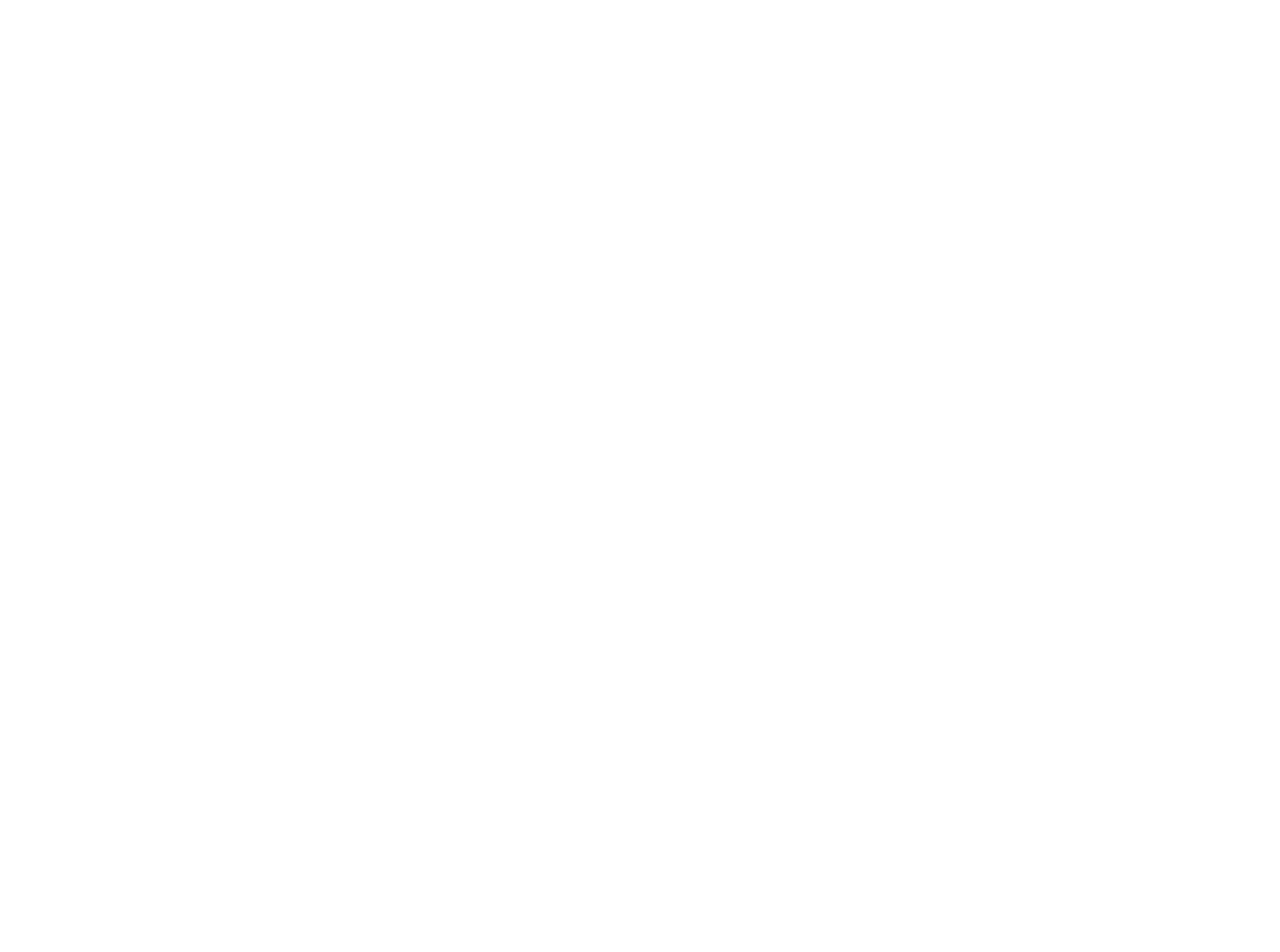
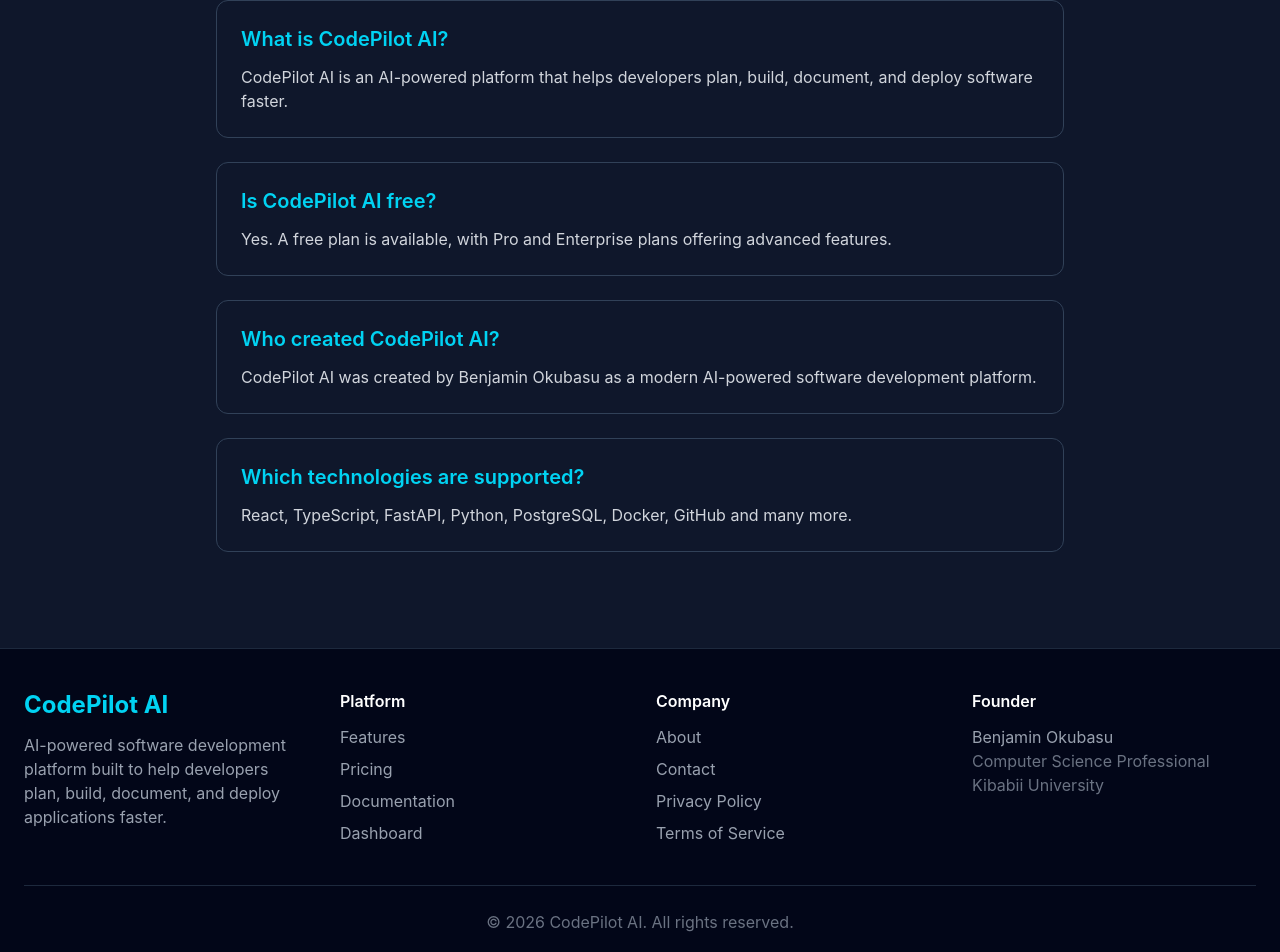
Before and after one commit to okub-crypto/codepilot-ai, a React (Vite) app in the folder frontend/: page / in a window 1280 px wide. Shown: the part 4260-5212 px from the top of the page. Before the commit the page ends 4148 px from the top, so only its background shows below. Built offline with nearby package versions, Linux system fonts and the light colour scheme.

Commit message:
Add login and register pages

```diff
--- a/frontend/src/components/layout/Footer.tsx
+++ b/frontend/src/components/layout/Footer.tsx
@@ -1,7 +1,56 @@
 function Footer() {
   return (
-    <footer className="bg-slate-800 py-6 text-center text-gray-400">
-      <p>© 2026 CodePilot AI. All rights reserved.</p>
+    <footer className="bg-slate-950 border-t border-slate-800 py-10">
+      <div className="mx-auto max-w-7xl px-6">
+        <div className="grid gap-8 md:grid-cols-4">
+          <div>
+            <h2 className="text-2xl font-bold text-cyan-400">
+              CodePilot AI
+            </h2>
+            <p className="mt-3 text-gray-400">
+              AI-powered software development platform built to help developers
+              plan, build, document, and deploy applications faster.
+            </p>
+          </div>
+
+          <div>
+            <h3 className="font-semibold text-white">Platform</h3>
+            <ul className="mt-3 space-y-2 text-gray-400">
+              <li>Features</li>
+              <li>Pricing</li>
+              <li>Documentation</li>
+              <li>Dashboard</li>
+            </ul>
+          </div>
+
+          <div>
+            <h3 className="font-semibold text-white">Company</h3>
+            <ul className="mt-3 space-y-2 text-gray-400">
+              <li>About</li>
+              <li>Contact</li>
+              <li>Privacy Policy</li>
+              <li>Terms of Service</li>
+            </ul>
+          </div>
+
+          <div>
+            <h3 className="font-semibold text-white">Founder</h3>
+            <p className="mt-3 text-gray-400">
+              Benjamin Okubasu
+            </p>
+            <p className="text-gray-500">
+              Computer Science Professional
+            </p>
+            <p className="text-gray-500">
+              Kibabii University
+            </p>
+          </div>
+        </div>
+
+        <div className="mt-10 border-t border-slate-800 pt-6 text-center text-gray-500">
+          © 2026 CodePilot AI. All rights reserved.
+        </div>
+      </div>
     </footer>
   );
 }
--- /dev/null
+++ b/frontend/src/components/sections/FAQ.tsx
@@ -0,0 +1,53 @@
+function FAQ() {
+  const faqs = [
+    {
+      question: "What is CodePilot AI?",
+      answer:
+        "CodePilot AI is an AI-powered platform that helps developers plan, build, document, and deploy software faster.",
+    },
+    {
+      question: "Is CodePilot AI free?",
+      answer:
+        "Yes. A free plan is available, with Pro and Enterprise plans offering advanced features.",
+    },
+    {
+      question: "Who created CodePilot AI?",
+      answer:
+        "CodePilot AI was created by Benjamin Okubasu as a modern AI-powered software development platform.",
+    },
+    {
+      question: "Which technologies are supported?",
+      answer:
+        "React, TypeScript, FastAPI, Python, PostgreSQL, Docker, GitHub and many more.",
+    },
+  ];
+
+  return (
+    <section className="bg-slate-900 py-24">
+      <div className="mx-auto max-w-4xl px-6">
+        <h2 className="text-center text-4xl font-bold text-white">
+          Frequently Asked Questions
+        </h2>
+
+        <div className="mt-12 space-y-6">
+          {faqs.map((faq) => (
+            <div
+              key={faq.question}
+              className="rounded-xl border border-slate-700 p-6"
+            >
+              <h3 className="text-xl font-semibold text-cyan-400">
+                {faq.question}
+              </h3>
+
+              <p className="mt-3 text-gray-300">
+                {faq.answer}
+              </p>
+            </div>
+          ))}
+        </div>
+      </div>
+    </section>
+  );
+}
+
+export default FAQ;
--- a/frontend/src/pages/Home/HomePage.tsx
+++ b/frontend/src/pages/Home/HomePage.tsx
@@ -1,4 +1,3 @@
-import Pricing from "../../components/sections/Pricing";
 import Hero from "../../components/common/Hero";
 import Features from "../../components/common/Features";
 import HowItWorks from "../../components/sections/HowItWorks";
@@ -6,6 +5,8 @@
 import Stats from "../../components/sections/Stats";
 import Founder from "../../components/sections/Founder";
 import CTA from "../../components/sections/CTA";
+import Pricing from "../../components/sections/Pricing";
+import FAQ from "../../components/sections/FAQ";
 
 function HomePage() {
   return (
@@ -17,7 +18,8 @@
       <Stats />
       <Founder />
       <CTA />
-       <Pricing />
+      <Pricing />
+      <FAQ />
     </>
   );
 }
--- /dev/null
+++ b/frontend/src/pages/Register/RegisterPage.tsx
@@ -0,0 +1,37 @@
+function RegisterPage() {
+  return (
+    <div className="flex min-h-screen items-center justify-center bg-slate-950 px-6">
+      <div className="w-full max-w-md rounded-2xl bg-slate-900 p-8 shadow-xl">
+        <h1 className="mb-6 text-center text-3xl font-bold text-white">
+          Create Account
+        </h1>
+
+        <form className="space-y-5">
+          <input
+            type="text"
+            placeholder="Full Name"
+            className="w-full rounded-lg border border-slate-700 bg-slate-800 p-3 text-white"
+          />
+
+          <input
+            type="email"
+            placeholder="Email"
+            className="w-full rounded-lg border border-slate-700 bg-slate-800 p-3 text-white"
+          />
+
+          <input
+            type="password"
+            placeholder="Password"
+            className="w-full rounded-lg border border-slate-700 bg-slate-800 p-3 text-white"
+          />
+
+          <button className="w-full rounded-lg bg-cyan-500 py-3 font-semibold text-white hover:bg-cyan-600">
+            Create Account
+          </button>
+        </form>
+      </div>
+    </div>
+  );
+}
+
+export default RegisterPage;
```
Also changed, not shown: frontend/src/pages/Login/LoginPage.tsx (added).
